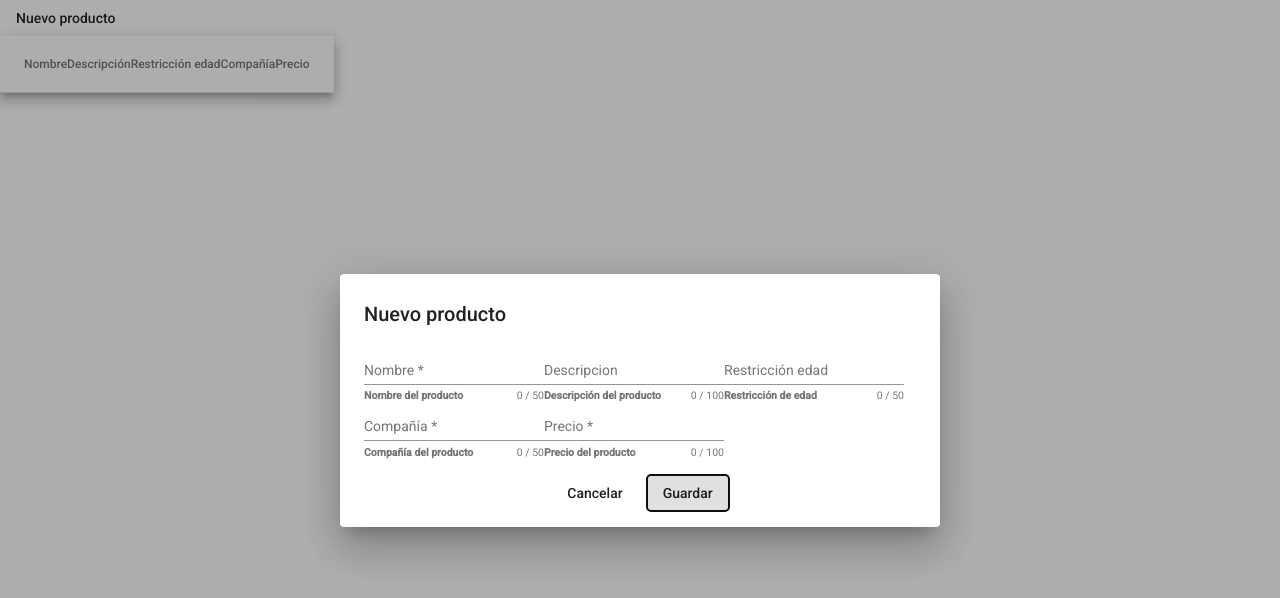
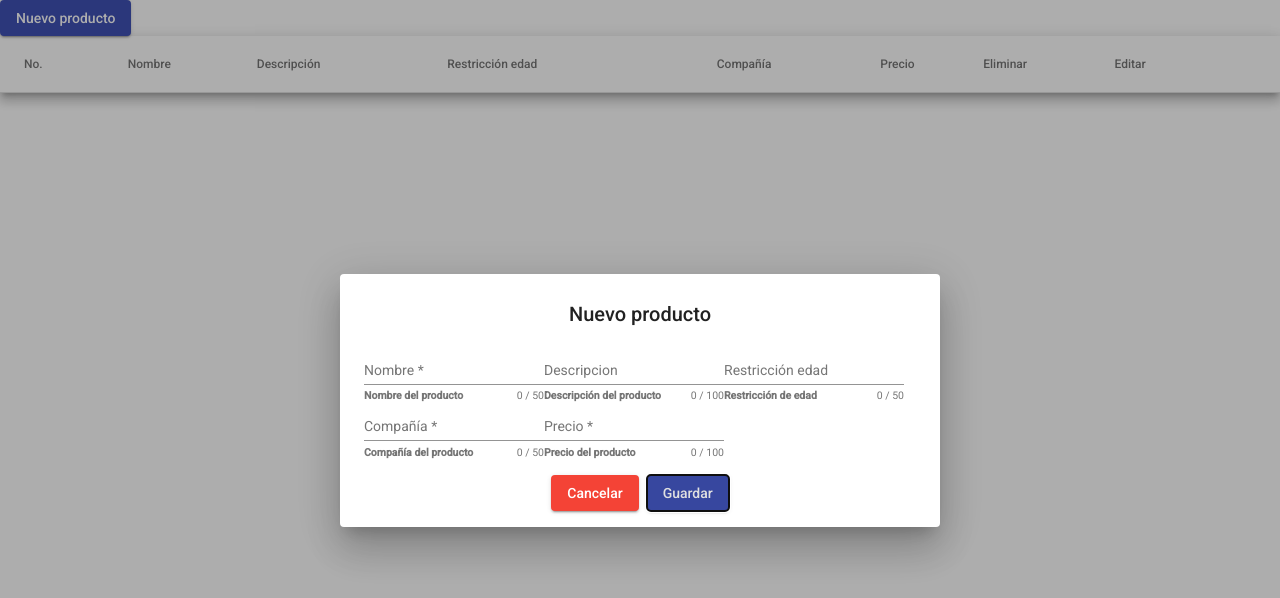
Before and after one commit to Juanixx/FrontendAspiria, an Angular app: page / in a window 1280 px wide. Both pictures are taken after a click on the button "Nuevo producto". Shown: the top 598 px of the page. Built offline with nearby package versions, Linux system fonts and the light colour scheme; no server answers.

Commit message:
Se le dió estilos a la tabla

```diff
--- a/src/products/product/product.component.html
+++ b/src/products/product/product.component.html
@@ -1,5 +1,5 @@
 <form [formGroup]="productForm" (ngSubmit)="submitProduct()">
-  <h2 mat-dialog-title>Nuevo producto</h2>
+  <h2 align="center" mat-dialog-title>Nuevo producto</h2>
   <mat-dialog-content class="mat-typography">
     <mat-form-field class="full-width">
       <mat-label>Nombre</mat-label>
@@ -33,7 +33,7 @@
     </mat-form-field>
   </mat-dialog-content>
   <mat-dialog-actions align="center">
-    <button mat-button mat-dialog-close>Cancelar</button>
-    <button mat-button type="submit" cdkFocusInitial>Guardar</button>
+    <button mat-raised-button color="warn" mat-dialog-close>Cancelar</button>
+    <button mat-raised-button color="primary" type="submit" cdkFocusInitial>Guardar</button>
   </mat-dialog-actions>
 </form>
--- a/src/products/products.component.css
+++ b/src/products/products.component.css
@@ -0,0 +1,3 @@
+table {
+    width: 100%;
+  }
--- a/src/products/products.component.html
+++ b/src/products/products.component.html
@@ -1,8 +1,8 @@
-<button mat-button (click)="openProductDiaoliog()">Nuevo producto</button>
+<button mat-raised-button color="primary" (click)="openProductDiaolog()">Nuevo producto</button>
 <table mat-table [dataSource]="results" class="mat-elevation-z8">
   <ng-container matColumnDef="position">
-    <th mat-header-cell *matHeaderCellDef> No. </th>
-    <td mat-cell *matCellDef="let element"> {{element.position}} </td>
+    <th mat-header-cell *matHeaderCellDef mat-sort-header> No. </th>
+    <td mat-cell *matCellDef="let element; let i = index">{{i + 1}}</td>
   </ng-container>
 
   <ng-container matColumnDef="nombre">
@@ -30,6 +30,24 @@
     <td mat-cell *matCellDef="let element"> {{element.precio}} </td>
   </ng-container>
 
+  <ng-container matColumnDef="deleteProduct">
+    <th mat-header-cell *matHeaderCellDef> Eliminar </th>
+    <td mat-cell *matCellDef="let element">
+       <button mat-icon-button color="warn">
+        <mat-icon>delete</mat-icon>
+      </button>
+    </td>
+  </ng-container>
+
+  <ng-container matColumnDef="editProduct">
+    <th mat-header-cell *matHeaderCellDef> Editar </th>
+    <td mat-cell *matCellDef="let element">
+       <button mat-icon-button color="primary" aria-label="Example icon button with a home icon">
+        <mat-icon>edit</mat-icon>
+      </button>
+    </td>
+  </ng-container>
+
   <tr mat-header-row *matHeaderRowDef="displayedColumns"></tr>
   <tr mat-row *matRowDef="let row; columns: displayedColumns;"></tr>
 </table>
--- a/src/products/products.component.ts
+++ b/src/products/products.component.ts
@@ -11,7 +11,7 @@ import { MatDialog } from '@angular/material/dialog';
 })
 export class ProductsComponent implements OnInit {
   results: Array<ProductModel>;
-  displayedColumns: string[] = ['nombre', 'descripcion', 'restriccionEdad', 'compania', 'precio'];
+  displayedColumns: string[] = ['position', 'nombre', 'descripcion', 'restriccionEdad', 'compania', 'precio', 'deleteProduct', 'editProduct'];
 
   constructor(private productsService: ProductsService, private dialog: MatDialog) { }
 
@@ -19,14 +19,22 @@ export class ProductsComponent implements OnInit {
     this.cargarProductos();
   }
 
-  cargarProductos(){
+  cargarProductos() {
     this.productsService.getProducts().subscribe(result => {
       this.results = result as Array<ProductModel>;
       console.log('results => ' + result);
     });
   }
 
-  openProductDiaoliog(){
+  eliminarProducto(){
+
+  }
+
+  editarproducto(){
+
+  }
+
+  openProductDiaolog() {
     const dialogRef = this.dialog.open(ProductComponent, {
       width: '600px',
     });
--- a/src/styles.css
+++ b/src/styles.css
@@ -1,4 +1,3 @@
 /* You can add global styles to this file, and also import other style files */
 @import "~bootstrap/dist/css/bootstrap.min.css";
-html, body { height: 100%; }
-body { margin: 0; font-family: Roboto, "Helvetica Neue", sans-serif; }
+@import "~@angular/material/prebuilt-themes/indigo-pink.css";
```
Also changed, not shown: 1 other file (tests, documents, lock files or other folders).
